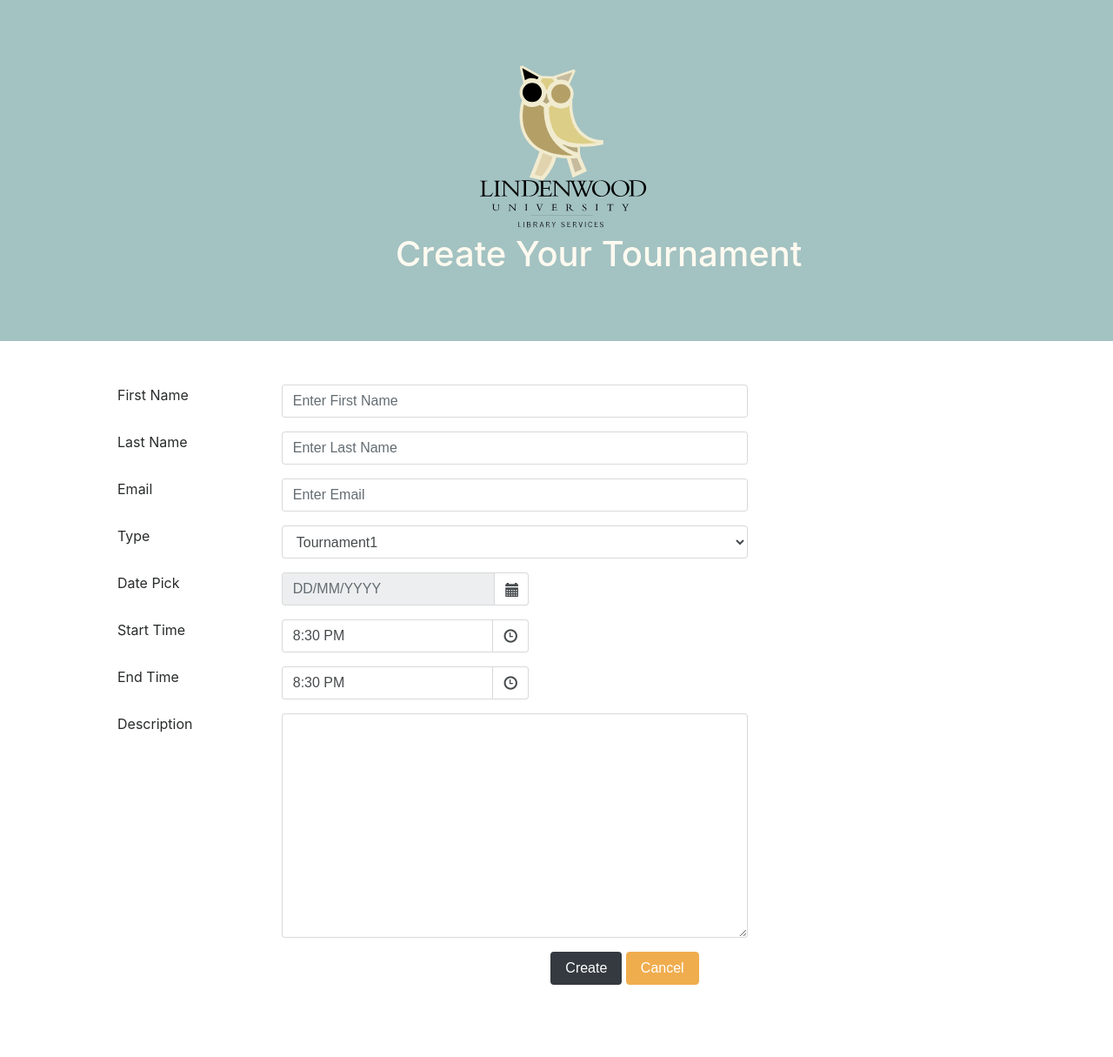
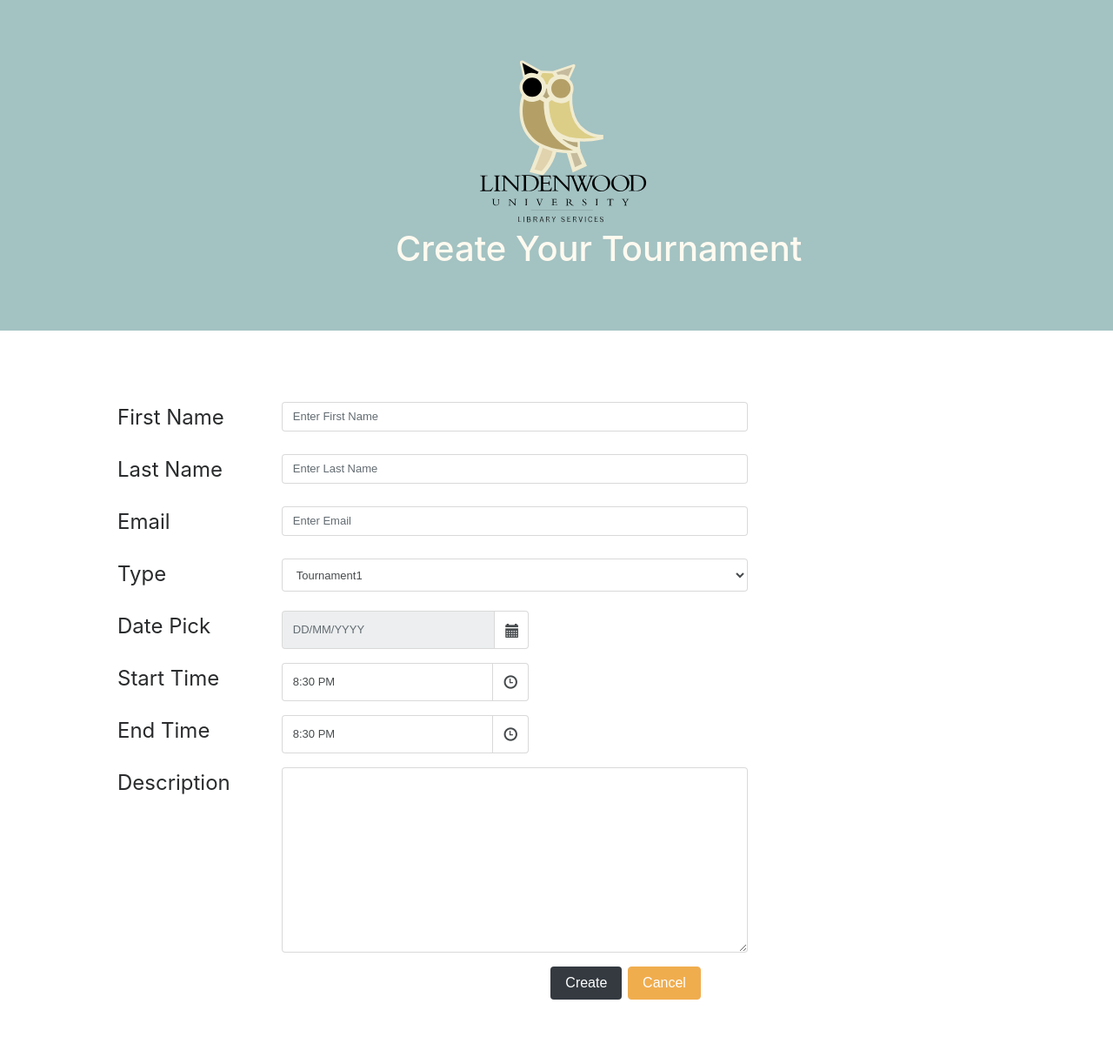
Before and after one commit to Rock-Lee-Development/rock-lee-development.me, a PHP site: page /createtournament.html in a window 1280 px wide. Shown: the part 56-1271 px from the top of the page at 87% size. Before the commit the page ends 1188 px from the top, so only its background shows below. Run offline with PHP 8.4, Linux system fonts and the light colour scheme; some libraries are stand-ins or nearby versions.

Commit message:
Update font

```diff
--- a/css/createtournament.css
+++ b/css/createtournament.css
@@ -1,6 +1,4 @@
 .jumbotron{
-    padding:70px 30px 70px 30px;
-    margin:0px auto;
     background: #a3c2c2;
     color:floralwhite;
 }
@@ -10,7 +8,15 @@
      background: #666633;
 }
 
-.row-header{
-    margin:0px auto;
-    padding:0px auto;
+
+div {
+  font-size: 3vmin;
 }
+
+label{
+  font-size: 3vmin;
+}
+
+.form-control{
+font-size:13px
+}
```
